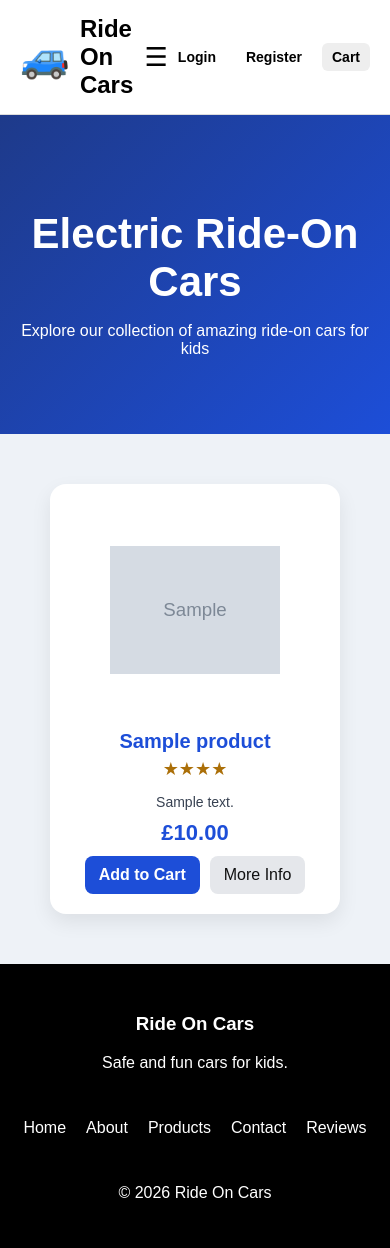
After one commit to Arslanhassan8888/ride_on_cars, a PHP site: page /products.php in a window 390 px wide. The commit adds this page. Run offline with PHP 8.4, Linux system fonts and the light colour scheme; tables that the repository leaves empty or names only in its code hold one stand-in row (values such as "Sample post"); grey boxes marked "Sample" are stand-in pictures.

Commit message:
Create products page displaying database products with responsive card layout and semantic structure

```diff
--- /dev/null
+++ b/css/products.css
@@ -0,0 +1,121 @@
+/* HERO (keep same) */
+.products-hero {
+    background: linear-gradient(135deg, #1e3a8a, #1d4ed8);
+    color: white;
+    text-align: center;
+    padding: 60px 20px;
+}
+
+.products-hero h1 {
+    font-size: 42px;
+    margin-bottom: 10px;
+}
+
+/* GRID */
+.products-grid {
+    display: grid;
+    grid-template-columns: repeat(3, 1fr);
+    gap: 30px;
+    padding: 50px;
+}
+
+/* CARD */
+.product-card {
+    background: white; /* 🔥 STRONG contrast */
+    border-radius: 16px;
+    padding: 20px;
+    text-align: center;
+
+    box-shadow: 0 8px 20px rgba(0,0,0,0.08);
+
+    transition: all 0.3s ease;
+}
+
+/* HOVER */
+.product-card:hover {
+    transform: translateY(-10px) scale(1.02);
+    box-shadow: 0 15px 30px rgba(0,0,0,0.15);
+}
+
+/* IMAGE */
+.product-card img {
+    width: 100%;
+    height: 180px;
+    object-fit: contain;
+    margin-bottom: 10px;
+}
+
+/* TITLE */
+.product-card h2 {
+    color: #1d4ed8; /* darker blue */
+    font-size: 20px;
+    margin-bottom: 5px;
+}
+
+/* RATING  */
+.rating {
+    color: #ab6f08; /* darker orange */
+    font-size: 18px;
+    margin: 5px 0;
+}
+
+/* DESC */
+.desc {
+    font-size: 14px;
+    color: #374151; /* darker grey for readability */
+    margin-bottom: 10px;
+}
+
+/* PRICE */
+.price {
+    font-size: 22px;
+    font-weight: bold;
+    color: #1d4ed8;
+    margin: 10px 0;
+}
+
+/* BUTTONS */
+.actions {
+    display: flex;
+    justify-content: center;
+    gap: 10px;
+}
+
+/* ADD TO CART */
+.btn-cart {
+    background: #1d4ed8;
+    color: white;
+    padding: 10px 14px;
+    border-radius: 8px;
+    text-decoration: none;
+    font-weight: bold;
+    transition: 0.3s;
+}
+
+/* MORE INFO */
+.btn-info {
+    background: #e5e7eb;
+    color: #111;
+    padding: 10px 14px;
+    border-radius: 8px;
+    text-decoration: none;
+    font-weight: 500;
+    transition: 0.3s;
+}
+
+/* HOVER EFFECTS */
+.btn-cart:hover {
+    background: #1e40af;
+    transform: scale(1.05);
+}
+
+.btn-info:hover {
+    background: #d1d5db;
+}
+
+/* RESPONSIVE */
+@media (max-width: 768px) {
+    .products-grid {
+        grid-template-columns: 1fr;
+    }
+}
--- a/index.php
+++ b/index.php
@@ -16,7 +16,7 @@
     <section class="hero">
         <h1>Welcome to Ride On Cars</h1>
         <p>Discover fun and safe cars for kids.</p>
-        <a href="#" class="btn">View Products</a>
+        <a href="products.php" class="btn">View Products</a>
     </section>
 
     <section class="features">
--- /dev/null
+++ b/products.php
@@ -0,0 +1,73 @@
+<?php
+session_start();
+require 'db.php';
+
+/* GET PRODUCTS */
+$stmt = $pdo->query("SELECT * FROM products");
+$products = $stmt->fetchAll();
+?>
+
+<!DOCTYPE html>
+<html lang="en">
+<head>
+    <meta charset="UTF-8">
+    <title>Products</title>
+
+    <link rel="stylesheet" href="css/style.css">
+    <link rel="stylesheet" href="css/products.css">
+</head>
+
+<body>
+
+<?php include 'header.php'; ?>
+
+<main>
+
+    <!-- HERO -->
+    <section class="products-hero">
+        <h1>Electric Ride-On Cars</h1>
+        <p>Explore our collection of amazing ride-on cars for kids</p>
+    </section>
+
+    <!-- PRODUCTS GRID -->
+    <section class="products-grid">
+
+        <?php foreach ($products as $product): ?>
+
+            <article class="product-card">
+
+                <figure>
+                    <img src="images/<?= htmlspecialchars($product['image']) ?>" alt="<?= htmlspecialchars($product['name']) ?>">
+                </figure>
+
+                <h2><?= htmlspecialchars($product['name']) ?></h2>
+
+                <p class="rating">
+                    <?= str_repeat("★", $product['rating']) ?>
+                </p>
+
+                <p class="desc">
+                    <?= htmlspecialchars($product['description']) ?>
+                </p>
+
+                <p class="price">
+                    £<?= number_format($product['price'], 2) ?>
+                </p>
+
+                <section class="actions">
+                    <a href="#" class="btn-cart">Add to Cart</a>
+                    <a href="#" class="btn-info">More Info</a>
+                </section>
+
+            </article>
+
+        <?php endforeach; ?>
+
+    </section>
+
+</main>
+
+<?php include 'footer.php'; ?>
+
+</body>
+</html>
```
